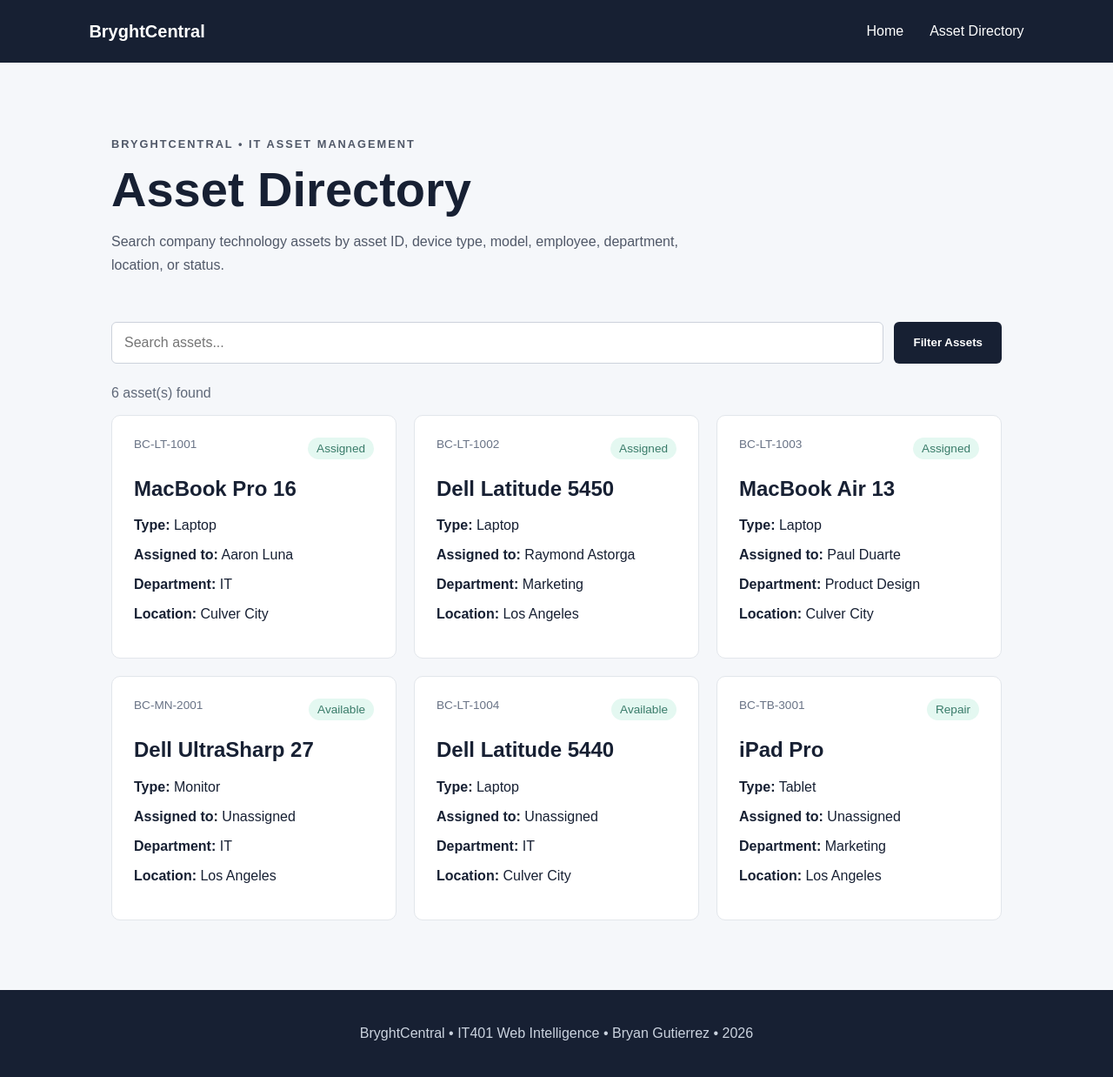
After one commit to Bryan-Gutierrez-IT/bryan-it401-project, a Flask app: page /assets in a window 1280 px wide. The commit adds this page. Shown: the whole page at 87% size. Run offline with Flask 3, Linux system fonts and the light colour scheme.

Commit message:
Complete BryghtCentral A1 application foundation

```diff
--- /dev/null
+++ b/data/assets.json
@@ -0,0 +1,56 @@
+[
+    {
+        "asset_id": "BC-LT-1001",
+        "type": "Laptop",
+        "model": "MacBook Pro 16",
+        "employee": "Aaron Luna",
+        "department": "IT",
+        "location": "Culver City",
+        "status": "Assigned"
+    },
+    {
+        "asset_id": "BC-LT-1002",
+        "type": "Laptop",
+        "model": "Dell Latitude 5450",
+        "employee": "Raymond Astorga",
+        "department": "Marketing",
+        "location": "Los Angeles",
+        "status": "Assigned"
+    },
+    {
+        "asset_id": "BC-LT-1003",
+        "type": "Laptop",
+        "model": "MacBook Air 13",
+        "employee": "Paul Duarte",
+        "department": "Product Design",
+        "location": "Culver City",
+        "status": "Assigned"
+    },
+    {
+        "asset_id": "BC-MN-2001",
+        "type": "Monitor",
+        "model": "Dell UltraSharp 27",
+        "employee": "Unassigned",
+        "department": "IT",
+        "location": "Los Angeles",
+        "status": "Available"
+    },
+    {
+        "asset_id": "BC-LT-1004",
+        "type": "Laptop",
+        "model": "Dell Latitude 5440",
+        "employee": "Unassigned",
+        "department": "IT",
+        "location": "Culver City",
+        "status": "Available"
+    },
+    {
+        "asset_id": "BC-TB-3001",
+        "type": "Tablet",
+        "model": "iPad Pro",
+        "employee": "Unassigned",
+        "department": "Marketing",
+        "location": "Los Angeles",
+        "status": "Repair"
+    }
+]
--- a/routes/main.py
+++ b/routes/main.py
@@ -1,7 +1,46 @@
-from flask import render_template
+import json
+import os
+
+from flask import render_template, request
 
 
 def register_routes(app):
+
     @app.route("/")
     def index():
         return render_template("index.html")
+
+
+    @app.route("/assets")
+    def assets():
+
+        data_path = os.path.join(
+            app.root_path,
+            "data",
+            "assets.json"
+        )
+
+        with open(data_path, "r") as file:
+            asset_data = json.load(file)
+
+        search_query = request.args.get("q", "").strip().lower()
+
+        if search_query:
+            filtered_assets = []
+
+            for asset in asset_data:
+                searchable_text = " ".join(
+                    str(value).lower()
+                    for value in asset.values()
+                )
+
+                if search_query in searchable_text:
+                    filtered_assets.append(asset)
+
+            asset_data = filtered_assets
+
+        return render_template(
+            "assets.html",
+            assets=asset_data,
+            search_query=search_query
+        )
--- a/static/style.css
+++ b/static/style.css
@@ -1,4 +1,201 @@
+* {
+    box-sizing: border-box;
+}
+
 body {
-    font-family: system-ui, sans-serif;
-    margin: 2rem;
+    margin: 0;
+    font-family: Arial, Helvetica, sans-serif;
+    background: #f5f7fa;
+    color: #172033;
 }
+
+.navbar {
+    height: 72px;
+    padding: 0 8%;
+    display: flex;
+    justify-content: space-between;
+    align-items: center;
+    background: #172033;
+}
+
+.brand {
+    color: #ffffff;
+    font-weight: 700;
+    font-size: 1.25rem;
+    text-decoration: none;
+}
+
+.nav-links {
+    display: flex;
+    gap: 30px;
+}
+
+.nav-links a {
+    color: #ffffff;
+    text-decoration: none;
+}
+
+.nav-links a:hover {
+    color: #72e6c1;
+}
+
+main {
+    min-height: calc(100vh - 150px);
+}
+
+.hero {
+    min-height: 650px;
+    padding: 90px 10%;
+    display: grid;
+    grid-template-columns: 1.4fr 1fr;
+    align-items: center;
+    gap: 70px;
+}
+
+.eyebrow {
+    color: #397b69;
+    font-size: 0.8rem;
+    font-weight: bold;
+    letter-spacing: 2px;
+}
+
+.hero h1,
+.page-header h1 {
+    margin: 10px 0;
+    font-size: 3.5rem;
+    line-height: 1.05;
+}
+
+.tagline {
+    font-size: 1.45rem;
+    font-weight: 600;
+}
+
+.description,
+.page-header p {
+    max-width: 700px;
+    line-height: 1.7;
+    color: #505868;
+}
+
+.student {
+    margin: 25px 0;
+}
+
+.button,
+.search-form button {
+    display: inline-block;
+    padding: 14px 22px;
+    border: none;
+    border-radius: 6px;
+    background: #172033;
+    color: white;
+    text-decoration: none;
+    font-weight: 600;
+    cursor: pointer;
+}
+
+.button:hover,
+.search-form button:hover {
+    background: #2c3b58;
+}
+
+.hero-logo img {
+    width: 100%;
+    max-width: 330px;
+}
+
+.page-header {
+    padding: 70px 10% 35px;
+}
+
+.directory {
+    padding: 0 10% 80px;
+}
+
+.search-form {
+    display: flex;
+    gap: 12px;
+    flex-wrap: wrap;
+    margin-bottom: 25px;
+}
+
+.search-form input {
+    flex: 1;
+    min-width: 250px;
+    padding: 14px;
+    border: 1px solid #ccd2db;
+    border-radius: 6px;
+    font-size: 1rem;
+}
+
+.clear-link {
+    display: flex;
+    align-items: center;
+    color: #397b69;
+}
+
+.result-count {
+    color: #606979;
+}
+
+.asset-grid {
+    display: grid;
+    grid-template-columns:
+        repeat(auto-fit, minmax(280px, 1fr));
+    gap: 20px;
+}
+
+.asset-card {
+    padding: 25px;
+    background: white;
+    border-radius: 10px;
+    border: 1px solid #e2e6eb;
+}
+
+.asset-card-top {
+    display: flex;
+    justify-content: space-between;
+    color: #697386;
+    font-size: 0.85rem;
+}
+
+.asset-card h2 {
+    margin-top: 20px;
+}
+
+.status {
+    padding: 5px 10px;
+    background: #e4f8f1;
+    border-radius: 20px;
+    color: #397b69;
+}
+
+.no-results {
+    padding: 30px;
+    background: white;
+    border-radius: 8px;
+}
+
+footer {
+    padding: 25px 10%;
+    background: #172033;
+    color: #cbd3df;
+    text-align: center;
+}
+
+@media (max-width: 750px) {
+
+    .hero {
+        grid-template-columns: 1fr;
+    }
+
+    .hero h1,
+    .page-header h1 {
+        font-size: 2.5rem;
+    }
+
+    .navbar {
+        padding: 0 5%;
+    }
+}
--- /dev/null
+++ b/templates/assets.html
@@ -0,0 +1,101 @@
+{% extends "base.html" %}
+
+{% block title %}
+Asset Directory | BryghtCentral
+{% endblock %}
+
+{% block content %}
+
+<section class="page-header">
+    <p class="eyebrow">BRYGHTCENTRAL • IT ASSET MANAGEMENT</p>
+
+    <h1>Asset Directory</h1>
+
+    <p>
+        Search company technology assets by asset ID, device type,
+        model, employee, department, location, or status.
+    </p>
+</section>
+
+
+<section class="directory">
+
+    <form class="search-form" method="GET"
+          action="{{ url_for('assets') }}">
+
+        <input
+            type="text"
+            name="q"
+            placeholder="Search assets..."
+            value="{{ search_query }}">
+
+        <button type="submit">
+            Filter Assets
+        </button>
+
+        {% if search_query %}
+        <a class="clear-link"
+           href="{{ url_for('assets') }}">
+            Clear Filter
+        </a>
+        {% endif %}
+
+    </form>
+
+
+    <p class="result-count">
+        {{ assets|length }} asset(s) found
+    </p>
+
+
+    <div class="asset-grid">
+
+        {% for asset in assets %}
+
+        <article class="asset-card">
+
+            <div class="asset-card-top">
+                <span>{{ asset.asset_id }}</span>
+
+                <span class="status">
+                    {{ asset.status }}
+                </span>
+            </div>
+
+            <h2>{{ asset.model }}</h2>
+
+            <p>
+                <strong>Type:</strong>
+                {{ asset.type }}
+            </p>
+
+            <p>
+                <strong>Assigned to:</strong>
+                {{ asset.employee }}
+            </p>
+
+            <p>
+                <strong>Department:</strong>
+                {{ asset.department }}
+            </p>
+
+            <p>
+                <strong>Location:</strong>
+                {{ asset.location }}
+            </p>
+
+        </article>
+
+        {% else %}
+
+        <p class="no-results">
+            No assets match your search.
+        </p>
+
+        {% endfor %}
+
+    </div>
+
+</section>
+
+{% endblock %}
--- /dev/null
+++ b/templates/base.html
@@ -0,0 +1,41 @@
+<!doctype html>
+<html lang="en">
+<head>
+    <meta charset="utf-8">
+    <meta name="viewport" content="width=device-width, initial-scale=1">
+
+    <title>{% block title %}BryghtCentral{% endblock %}</title>
+
+    <link rel="stylesheet"
+          href="{{ url_for('static', filename='style.css') }}">
+</head>
+
+<body>
+
+    <header>
+        <nav class="navbar">
+            <a class="brand" href="{{ url_for('index') }}">
+                BryghtCentral
+            </a>
+
+            <div class="nav-links">
+                <a href="{{ url_for('index') }}">Home</a>
+                <a href="{{ url_for('assets') }}">Asset Directory</a>
+            </div>
+        </nav>
+    </header>
+
+    <main>
+        {% block content %}
+        {% endblock %}
+    </main>
+
+    <footer>
+        <p>
+            BryghtCentral • IT401 Web Intelligence •
+            Bryan Gutierrez • 2026
+        </p>
+    </footer>
+
+</body>
+</html>
```
Also changed, not shown: templates/index.html (+45 -11 lines), static/images/bryghtcentral-logo.svg (added).
